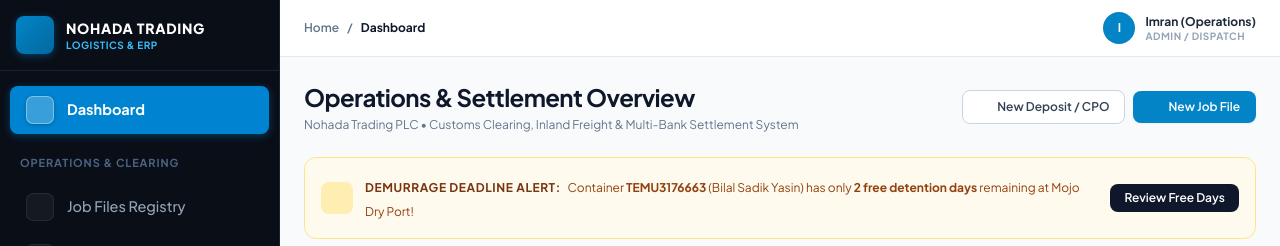
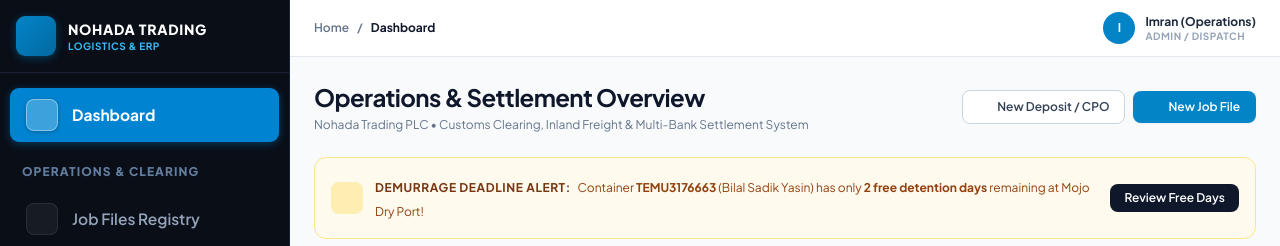
Before and after one commit to vicecityshort172-del/nohada-ERP, a website: page frontend/index.html in a window 1280 px wide. Shown: the top 246 px of the page. Drawn offline with nearby package versions, Linux system fonts and the light colour scheme.

Commit message:
Enlarge sidebar text size, headings, and icon container

```diff
--- a/backend/data/db.json
+++ b/backend/data/db.json
@@ -115,8 +115,8 @@
           "code": "034",
           "name": "Insurance Cost Voucher",
           "ref": "INS-PENDING",
-          "date": null,
-          "status": "missing"
+          "date": "2026-11-23",
+          "status": "verified"
         },
         {
           "code": "DEC",
--- a/frontend/css/styles.css
+++ b/frontend/css/styles.css
@@ -28,9 +28,9 @@ body {
   overflow-x: hidden;
 }
 
-/* Sidebar styling: Deep Dark Black-Navy, 280px width, Responsive Sticky/Off-Canvas */
+/* Sidebar styling: Deep Dark Black-Navy, 290px width, Responsive Sticky/Off-Canvas */
 .sidebar {
-  width: 280px;
+  width: 290px;
   background-color: var(--sidebar-bg);
   border-right: 1px solid var(--sidebar-border);
   height: 100vh;
@@ -58,10 +58,10 @@ body {
 }
 
 .sidebar-logo-box {
-  width: 38px;
-  height: 38px;
+  width: 40px;
+  height: 40px;
   background: linear-gradient(135deg, #0284c7 0%, #0369a1 100%);
-  border-radius: 8px;
+  border-radius: 9px;
   display: flex;
   align-items: center;
   justify-content: center;
@@ -72,21 +72,21 @@ body {
 .sidebar-nav-item {
   display: flex;
   align-items: center;
-  gap: 13px;
-  padding: 10px 16px;
+  gap: 14px;
+  padding: 11px 16px;
   margin: 3px 10px;
   color: var(--sidebar-text);
-  font-size: 14.5px;
-  font-weight: 500;
+  font-size: 15.5px;
+  font-weight: 600;
   cursor: pointer;
   transition: all 0.15s ease;
-  border-radius: 8px;
+  border-radius: 9px;
   text-decoration: none;
 }
 
 .sidebar-nav-item svg {
-  width: 18px;
-  height: 18px;
+  width: 19px;
+  height: 19px;
   flex-shrink: 0;
   color: #64748b;
   transition: color 0.15s ease;
@@ -94,7 +94,7 @@ body {
 
 .sidebar-nav-item:hover {
   color: var(--sidebar-text-hover);
-  background-color: rgba(255, 255, 255, 0.05);
+  background-color: rgba(255, 255, 255, 0.06);
 }
 
 .sidebar-nav-item:hover svg {
@@ -109,36 +109,36 @@ body {
 }
 
 .sidebar-icon-wrap {
-  width: 28px;
-  height: 28px;
-  border-radius: 7px;
+  width: 32px;
+  height: 32px;
+  border-radius: 8px;
   display: flex;
   align-items: center;
   justify-content: center;
-  background: rgba(255, 255, 255, 0.05);
-  border: 1px solid rgba(255, 255, 255, 0.07);
+  background: rgba(255, 255, 255, 0.06);
+  border: 1px solid rgba(255, 255, 255, 0.08);
   flex-shrink: 0;
   transition: all 0.2s ease;
 }
 
 .sidebar-nav-item:hover .sidebar-icon-wrap {
-  background: rgba(255, 255, 255, 0.12);
-  border-color: rgba(255, 255, 255, 0.2);
+  background: rgba(255, 255, 255, 0.14);
+  border-color: rgba(255, 255, 255, 0.22);
   transform: scale(1.05);
 }
 
 .sidebar-nav-item.active .sidebar-icon-wrap {
-  background: rgba(255, 255, 255, 0.22);
-  border-color: rgba(255, 255, 255, 0.35);
+  background: rgba(255, 255, 255, 0.24);
+  border-color: rgba(255, 255, 255, 0.38);
   box-shadow: 0 1px 4px rgba(0, 0, 0, 0.25);
 }
 
 .sidebar-subhead {
-  padding: 18px 20px 8px;
-  font-size: 11px;
-  font-weight: 700;
-  letter-spacing: 0.08em;
-  color: var(--sidebar-subhead);
+  padding: 18px 22px 8px;
+  font-size: 12px;
+  font-weight: 800;
+  letter-spacing: 0.09em;
+  color: #627d9e;
   text-transform: uppercase;
 }
 
```
